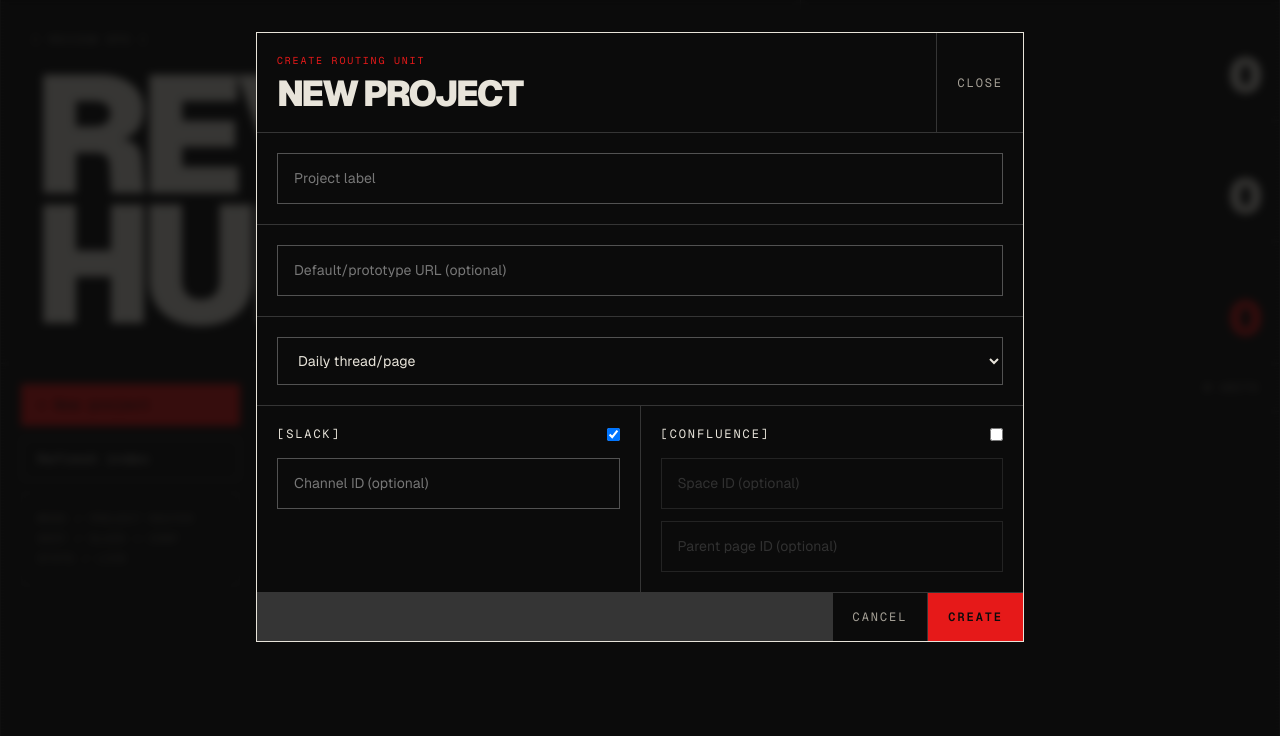
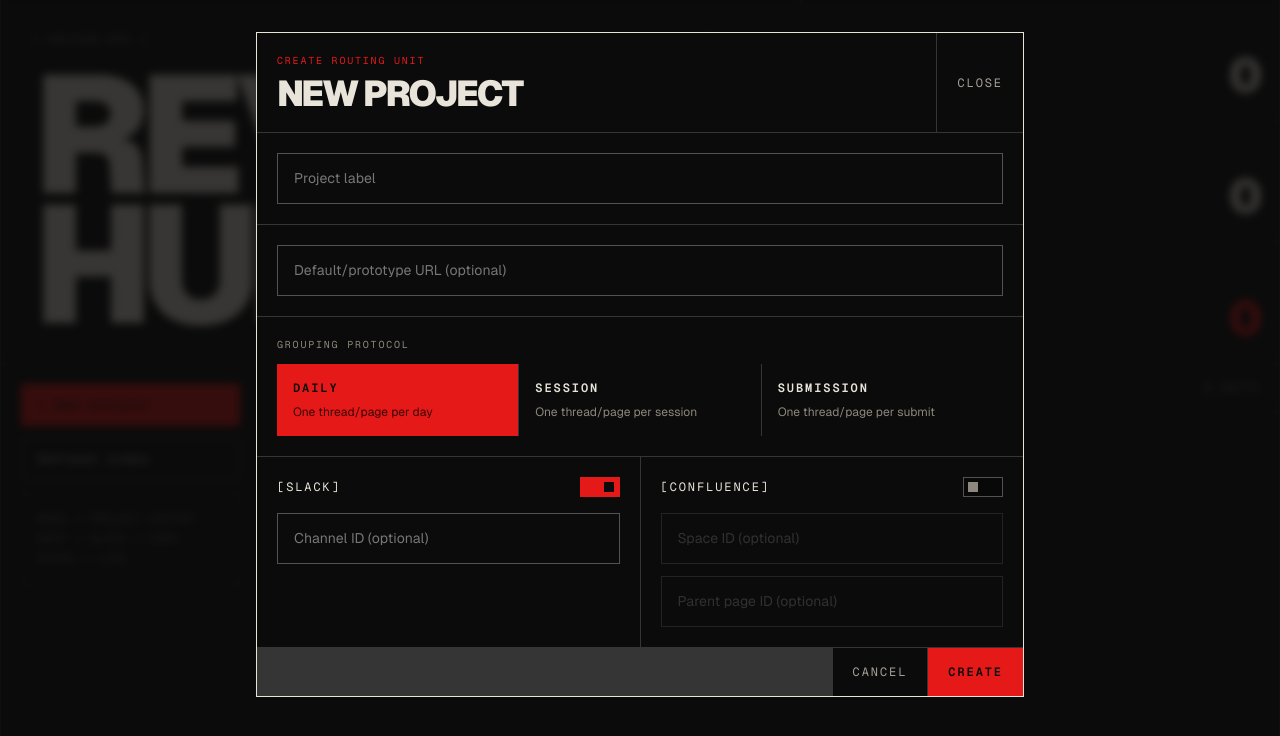
Before and after one commit to mnttnm/reviewhub, a Next.js app: page / in a window 1280 px wide. Both pictures are taken after a click on the button "+ New project". Shown: the top 736 px of the page. Built offline with nearby package versions, Linux system fonts and the light colour scheme.

Commit message:
Polish modal controls

```diff
--- a/src/app/globals.css
+++ b/src/app/globals.css
@@ -44,6 +44,30 @@ select.control {
   color-scheme: dark;
 }
 
+.destination-toggle {
+  appearance: none;
+  width: 2.5rem;
+  height: 1.25rem;
+  border: 1px solid #525252;
+  border-radius: 0;
+  background:
+    linear-gradient(#8d887d, #8d887d) 0.25rem 50% / 0.65rem 0.65rem no-repeat,
+    #080808;
+  cursor: pointer;
+}
+
+.destination-toggle:checked {
+  border-color: #e61919;
+  background:
+    linear-gradient(#0b0b0b, #0b0b0b) calc(100% - 0.25rem) 50% / 0.65rem 0.65rem no-repeat,
+    #e61919;
+}
+
+.destination-toggle:focus-visible {
+  outline: 1px solid #e61919;
+  outline-offset: 3px;
+}
+
 @layer utilities {
   .text-balance {
     text-wrap: balance;
--- a/src/app/page.tsx
+++ b/src/app/page.tsx
@@ -476,15 +476,10 @@ function CreateProjectModal({
             />
           </Field>
           <Field>
-            <select
+            <GroupingControl
               value={grouping}
-              onChange={(e) => onGroupingChange(e.target.value)}
-              className="control"
-            >
-              <option value="daily">Daily thread/page</option>
-              <option value="session">Session thread/page</option>
-              <option value="submission">New thread/page per submission</option>
-            </select>
+              onChange={onGroupingChange}
+            />
           </Field>
 
           <div className="grid gap-px bg-[#353535] sm:grid-cols-2">
@@ -556,6 +551,59 @@ function Field({ children }: { children: React.ReactNode }) {
   return <div className="bg-[#0b0b0b] p-5">{children}</div>;
 }
 
+function GroupingControl({
+  onChange,
+  value,
+}: {
+  onChange: (value: string) => void;
+  value: string;
+}) {
+  const options = [
+    { label: "Daily", value: "daily", detail: "One thread/page per day" },
+    { label: "Session", value: "session", detail: "One thread/page per session" },
+    { label: "Submission", value: "submission", detail: "One thread/page per submit" },
+  ];
+
+  return (
+    <div>
+      <div className="mb-3 font-[family-name:var(--font-geist-mono)] text-[10px] uppercase tracking-[0.18em] text-[#8d887d]">
+        Grouping protocol
+      </div>
+      <div className="grid gap-px bg-[#353535] sm:grid-cols-3">
+        {options.map((option) => {
+          const selected = value === option.value;
+
+          return (
+            <button
+              key={option.value}
+              type="button"
+              onClick={() => onChange(option.value)}
+              className={
+                selected
+                  ? "bg-[#e61919] p-4 text-left text-[#0b0b0b]"
+                  : "bg-[#0b0b0b] p-4 text-left text-[#e8e4da] transition hover:bg-[#141414]"
+              }
+            >
+              <span className="block font-[family-name:var(--font-geist-mono)] text-xs font-bold uppercase tracking-[0.16em]">
+                {option.label}
+              </span>
+              <span
+                className={
+                  selected
+                    ? "mt-2 block text-xs text-[#3a0505]"
+                    : "mt-2 block text-xs text-[#8d887d]"
+                }
+              >
+                {option.detail}
+              </span>
+            </button>
+          );
+        })}
+      </div>
+    </div>
+  );
+}
+
 function DestinationPanel({
   children,
   enabled,
@@ -575,6 +623,7 @@ function DestinationPanel({
           type="checkbox"
           checked={enabled}
           onChange={(e) => onEnabledChange(e.target.checked)}
+          className="destination-toggle"
         />
       </label>
       <div className={enabled ? "space-y-3" : "pointer-events-none space-y-3 opacity-35"}>
```
